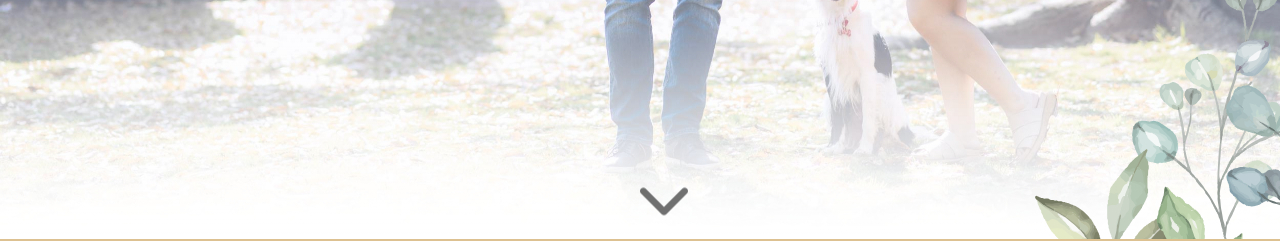
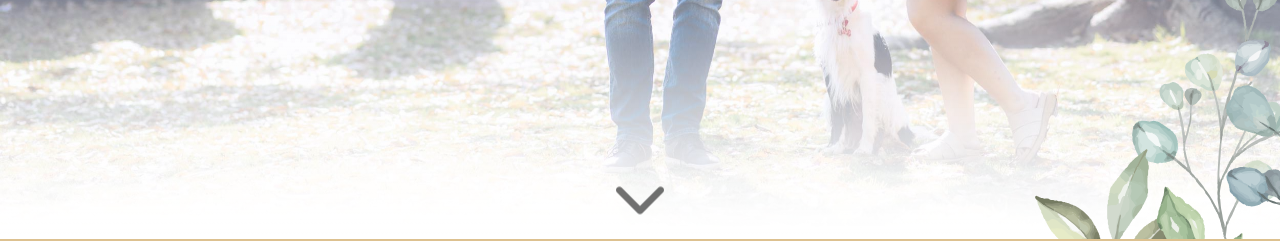
Before and after one commit to Mailen-Givre/FranyMaca, a plain HTML site: page index.html in a window 1280 px wide. Shown: the part 561-802 px from the top of the page. Drawn offline with nearby package versions, Linux system fonts and the light colour scheme; a web font is replaced by a local one.

Commit message:
horizontally center scroll down arrow

```diff
--- a/css/style.css
+++ b/css/style.css
@@ -156,18 +156,13 @@ a{
 .flechaAlto{
     height: 6rem;
     margin-top: -0.5rem;
-
 }
 
 .flechaAbajo{
     width: 2rem;
-    display: block;
-    margin: 0 auto;
     padding: 0 0 0.5rem 0;
     z-index: 1;
     animation: MoveUpDown 2s linear infinite;
-    bottom: 0;
-    position: absolute;
 }
 
   @keyframes MoveUpDown {
@@ -186,8 +181,12 @@ a{
     color: none;
     background-color: Transparent;
     cursor:pointer;
-    display: block;
     margin: 0 auto;
+    display: flex;
+    justify-content: center;
+    position: absolute;
+    bottom: 0;
+    width: 100%;
 }
 
 
```
